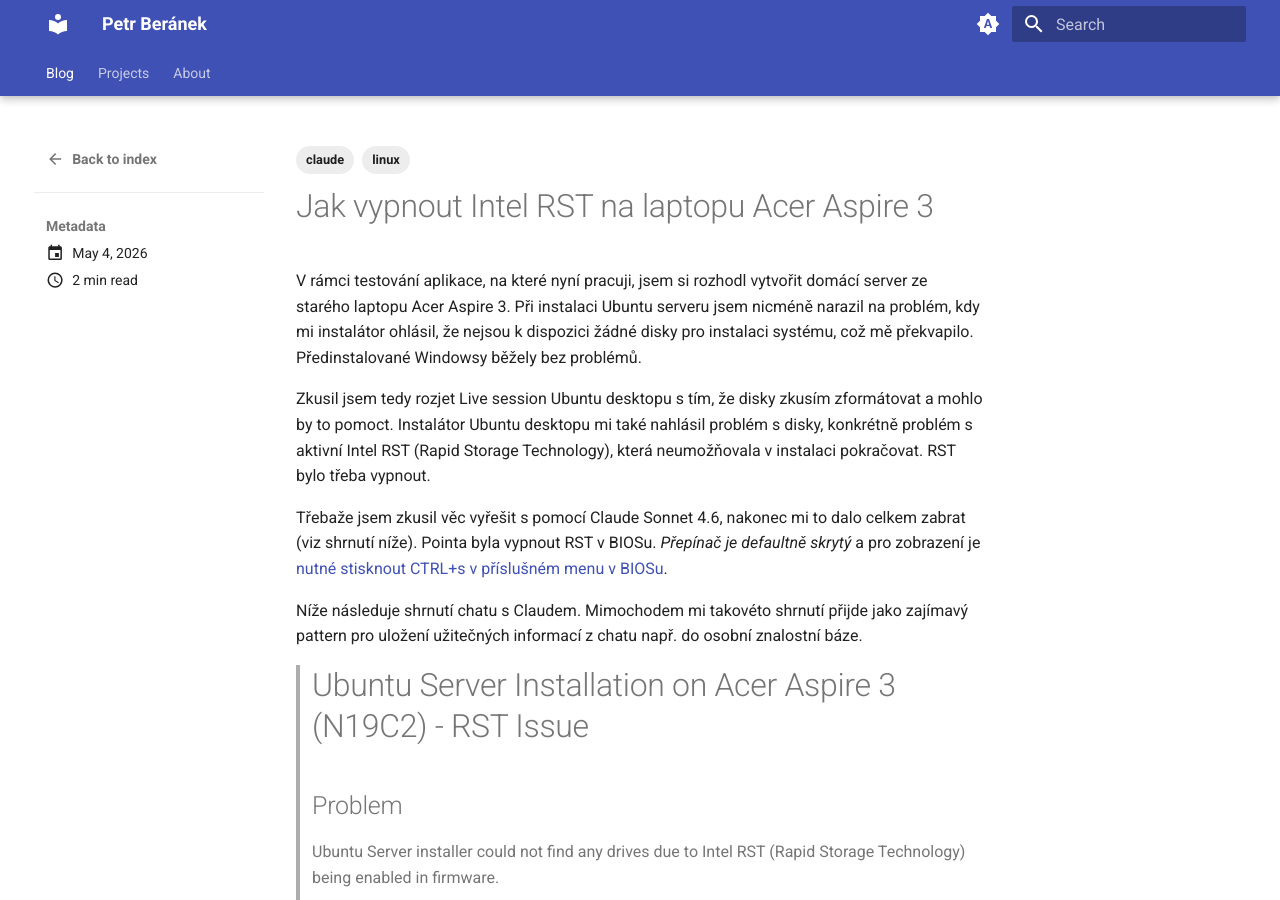
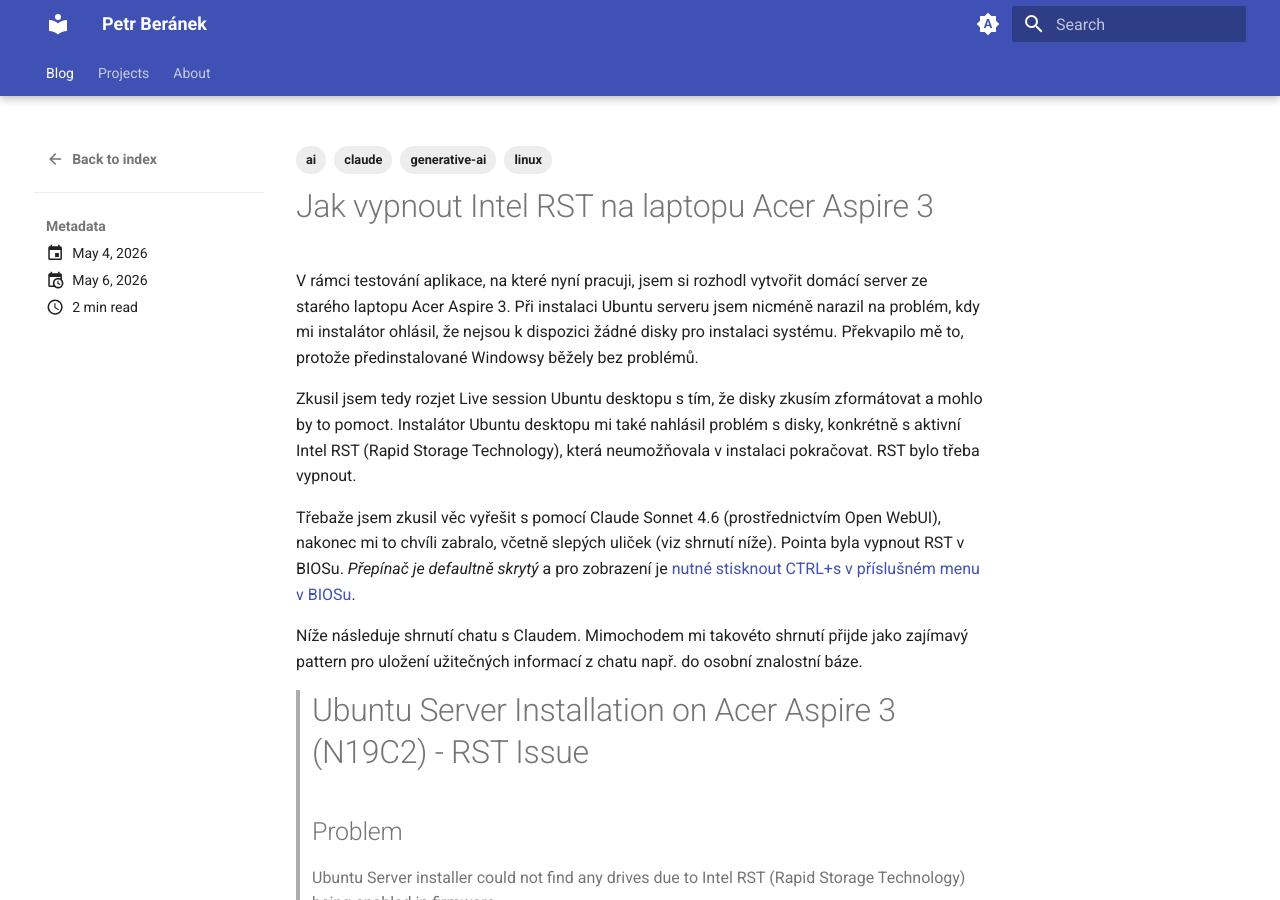
Before and after one commit to peberanek/peberanek.github.io, an MkDocs documentation site: the page built from docs/posts/jak-vypnout-intel-rst.md, in a window 1280 px wide and 900 px high. Built offline with MkDocs 1.6.1 and Material for MkDocs 9.7.7, drawn with Linux system fonts in a browser that asks for light colours; some of the changed text lies outside the part shown.

Commit message:
blog: update post about disabling RST on Acer Aspire

```diff
--- a/docs/posts/jak-vypnout-intel-rst.md
+++ b/docs/posts/jak-vypnout-intel-rst.md
@@ -1,17 +1,21 @@
 ---
-date: 2026-05-04
+date:
+  created: 2026-05-04
+  updated: 2026-05-06
 tags:
+  - ai
+  - generative-ai
   - linux
   - claude
 ---
 
 # Jak vypnout Intel RST na laptopu Acer Aspire 3
 
-V rámci testování aplikace, na které nyní pracuji, jsem si rozhodl vytvořit domácí server ze starého laptopu Acer Aspire 3. Při instalaci Ubuntu serveru jsem nicméně narazil na problém, kdy mi instalátor ohlásil, že nejsou k dispozici žádné disky pro instalaci systému, což mě překvapilo. Předinstalované Windowsy běžely bez problémů.
+V rámci testování aplikace, na které nyní pracuji, jsem si rozhodl vytvořit domácí server ze starého laptopu Acer Aspire 3. Při instalaci Ubuntu serveru jsem nicméně narazil na problém, kdy mi instalátor ohlásil, že nejsou k dispozici žádné disky pro instalaci systému. Překvapilo mě to, protože předinstalované Windowsy běžely bez problémů.
 
-Zkusil jsem tedy rozjet Live session Ubuntu desktopu s tím, že disky zkusím zformátovat a mohlo by to pomoct. Instalátor Ubuntu desktopu mi také nahlásil problém s disky, konkrétně problém s aktivní Intel RST (Rapid Storage Technology), která neumožňovala v instalaci pokračovat. RST bylo třeba vypnout.
+Zkusil jsem tedy rozjet Live session Ubuntu desktopu s tím, že disky zkusím zformátovat a mohlo by to pomoct. Instalátor Ubuntu desktopu mi také nahlásil problém s disky, konkrétně s aktivní Intel RST (Rapid Storage Technology), která neumožňovala v instalaci pokračovat. RST bylo třeba vypnout.
 
-Třebaže jsem zkusil věc vyřešit s pomocí Claude Sonnet 4.6, nakonec mi to dalo celkem zabrat (viz shrnutí níže). Pointa byla vypnout RST v BIOSu. _Přepínač je defaultně skrytý_ a pro zobrazení je [nutné stisknout CTRL+s v příslušném menu v BIOSu](https://community.acer.com/en/discussion/comment/895185?tab=all&utm_source=community-share#Comment_895185).
+Třebaže jsem zkusil věc vyřešit s pomocí Claude Sonnet 4.6 (prostřednictvím Open WebUI), nakonec mi to chvíli zabralo, včetně slepých uliček (viz shrnutí níže). Pointa byla vypnout RST v BIOSu. _Přepínač je defaultně skrytý_ a pro zobrazení je [nutné stisknout CTRL+s v příslušném menu v BIOSu](https://community.acer.com/en/discussion/comment/895185?tab=all&utm_source=community-share#Comment_895185).
 
 <!-- more -->
 
@@ -48,4 +52,6 @@ Níže následuje shrnutí chatu s Claudem. Mimochodem mi takovéto shrnutí př
 
 ## Lessons Learned
 
-* Finální informaci (CTRL+s v Biosu pro zobrazení skrytého přepínače pro SATA) mi model neporadil (model byl blízko, radil klávesu F6, která je ale rezervovaná pro změnu hodnot). Používal jsem Claude Sonnet 4.6 _bez přístupu k internetu_. Příště bude užitečnější zvolit model s online přístupem.
+* Finální informaci (CTRL+s v Biosu pro zobrazení skrytého přepínače pro SATA) mi model neporadil (model byl blízko, radil klávesu F6, která je ale rezervovaná pro změnu hodnot). Používal jsem Claude Sonnet 4.6 _bez přístupu k internetu_. Příště bude užitečnější zvolit model s možností hledat na internetu. Používám k tomu [variantu `:online` v OpenRouter](https://openrouter.ai/docs/guides/routing/model-variants/online).
+
+_Update_: Přidal jsem poznámky o volání modelu přes Open WebUI a jak volat model tak, aby měl přístup k vyhledávání na internetu.
```
